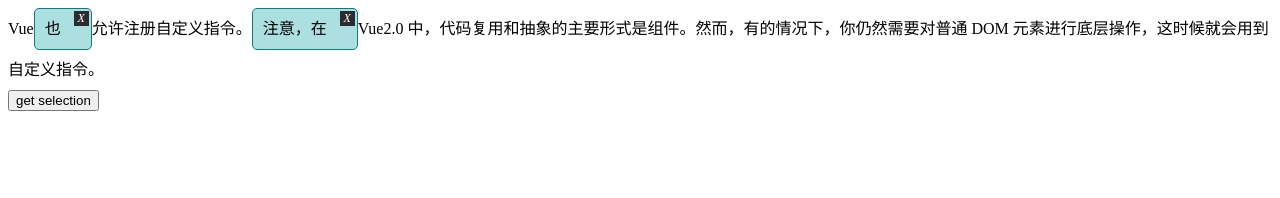
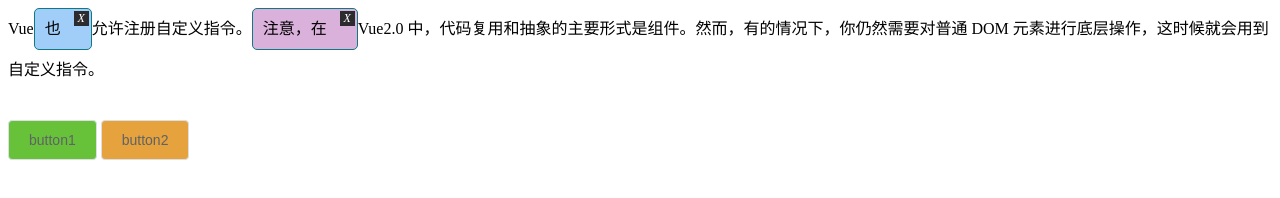
Before and after one commit to chenky/course, a plain HTML site: page onselection/index.html in a window 1280 px wide. Drawn offline with Linux system fonts and the light colour scheme.

Commit message:
selection选中设置为不同的背景色

```diff
--- a/onselection/index.html
+++ b/onselection/index.html
@@ -34,6 +34,32 @@
       right: 2px;
       cursor: pointer;
     }
+    #button-panel{
+      margin-top: 30px;
+    }
+    .button_el{
+      display: inline-block;
+      line-height: 1;
+      white-space: nowrap;
+      cursor: pointer;
+      background: #fff;
+      border: 1px solid #dcdfe6;
+      border-color: #dcdfe6;
+      color: #606266;
+      -webkit-appearance: none;
+      text-align: center;
+      box-sizing: border-box;
+      outline: none;
+      margin: 0;
+      transition: .1s;
+      font-weight: 500;
+      -moz-user-select: none;
+      -webkit-user-select: none;
+      -ms-user-select: none;
+      padding: 12px 20px;
+      font-size: 14px;
+      border-radius: 4px;
+    }
   </style>
 </head>
 
@@ -41,7 +67,10 @@
   <div id='test_select' class="selection_area">
     Vue 也允许注册自定义指令。注意，在 Vue2.0 中，代码复用和抽象的主要形式是组件。然而，有的情况下，你仍然需要对普通 DOM 元素进行底层操作，这时候就会用到自定义指令。</span>
   </div>
-  <button id="get_selection">get selection</button>
+  <div id="button-panel">
+    <button class="button_el" data-bg-color="#67c23a" style="background-color: #67c23a;">button1</button>
+    <button class="button_el" data-bg-color="#e6a23c" style="background-color: #e6a23c;">button2</button>
+  </div>
   <script src="index.js"></script>
 </body>
 
--- a/onselection/index.js
+++ b/onselection/index.js
@@ -13,7 +13,7 @@
 
    let elem = document.getElementById('test_select');
    let txt = document.getElementById('txt');
-   let btn = document.getElementById("get_selection");
+   let buttonPanel = document.getElementById("button-panel");
 
   // 初始化生成所有模块数据
   // arr: [{start:3, end: 5}, {start: 7, end: 10},...]
@@ -23,7 +23,7 @@
     // 上一个截取字符串的结束位置
     let lastEnd = 0;
     arr.forEach(element => {
-      const { start, end } = element
+      const { start, end, bgColor } = element
       const tagTxt = elemTxt.slice(start, end)
       // 截取标注前的字符串
       let prevTxt = '';
@@ -33,7 +33,7 @@
         prevTxt = elemTxt.slice(lastEnd, start)
       }
       lastEnd = end
-      html+= prevTxt + `<span class="selection_tag" data-offset-start="${start}" data-offset-end="${end}">${tagTxt}<i>X</i></span>`
+      html+= prevTxt + `<span class="selection_tag" data-offset-start="${start}" style="background-color: ${bgColor}" data-offset-end="${end}">${tagTxt}<i>X</i></span>`
     });
     // 截取结尾的字符串
     const endTxt = elemTxt.slice(lastEnd);
@@ -41,7 +41,7 @@
     selectionArea.innerHTML = html
   }
 
-  init([{start:3, end: 5}, {start: 15, end: 20}], elem)
+  init([{start:3, end: 5, bgColor: '#a1cdf9'}, {start: 15, end: 20, bgColor: '#dab1da'}], elem)
 
    // 删除已经标注的内容
    elem.onclick = function(event){
@@ -64,7 +64,12 @@
    }
 
    // 标注内容
-   btn.onclick = function(){
+   buttonPanel.onclick = function(e){
+    const { target } = e
+    const {className} = target
+    if (!(className && className.split(' ').indexOf('button_el') !== -1)) {
+      return
+    }
      let selection = window.getSelection() || document.getSelection();
      // 如果没有选择任何内容则直接返回
      if(selection.rangeCount<1){
@@ -106,10 +111,13 @@
 
          console.log(start, end);
 
+         const bgColor = target.dataset.bgColor
          let newElem = document.createElement('span');
          newElem.className = 'selection_tag';
          newElem.dataset.offsetStart = start;
          newElem.dataset.offsetEnd = end;
+         newElem.dataset.bgColor = bgColor
+         newElem.style.backgroundColor =  bgColor
          range.surroundContents(newElem)
          let closeElem = document.createElement('i');
          closeElem.innerText = 'X'
```
